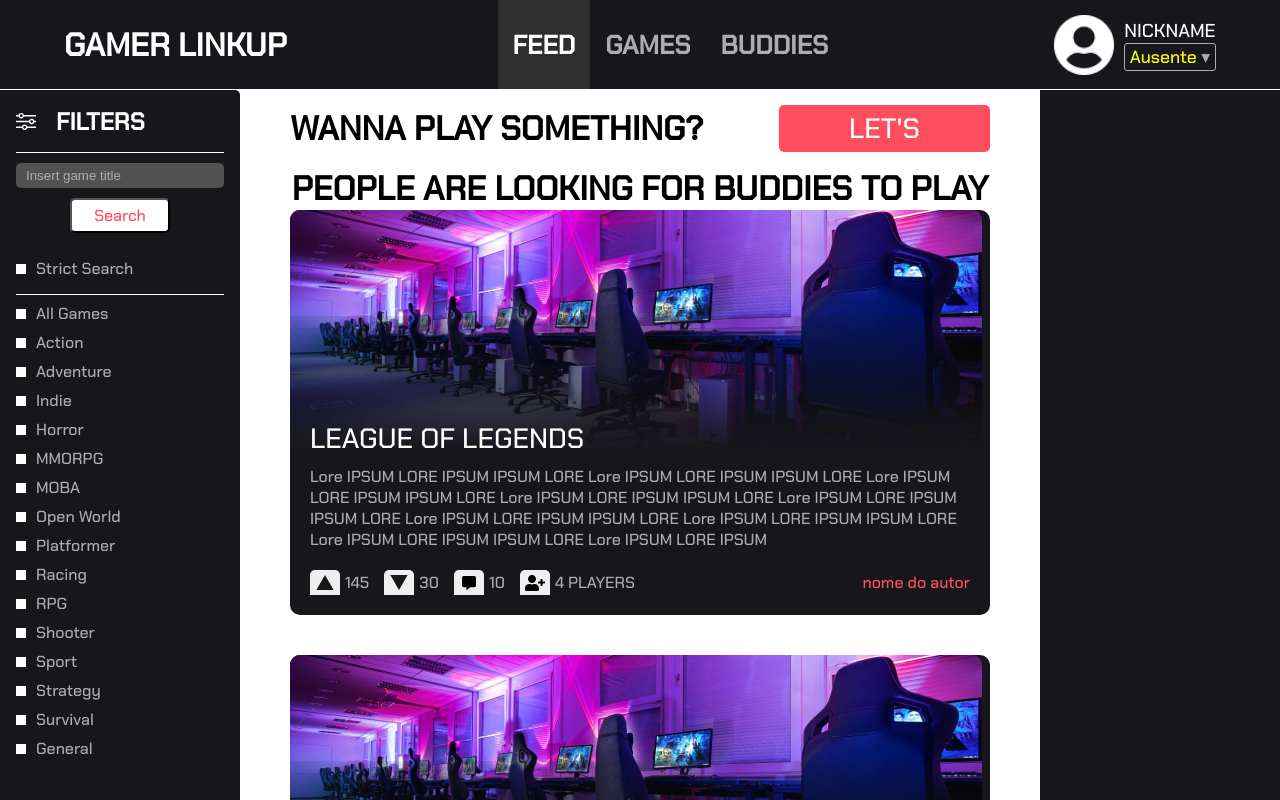
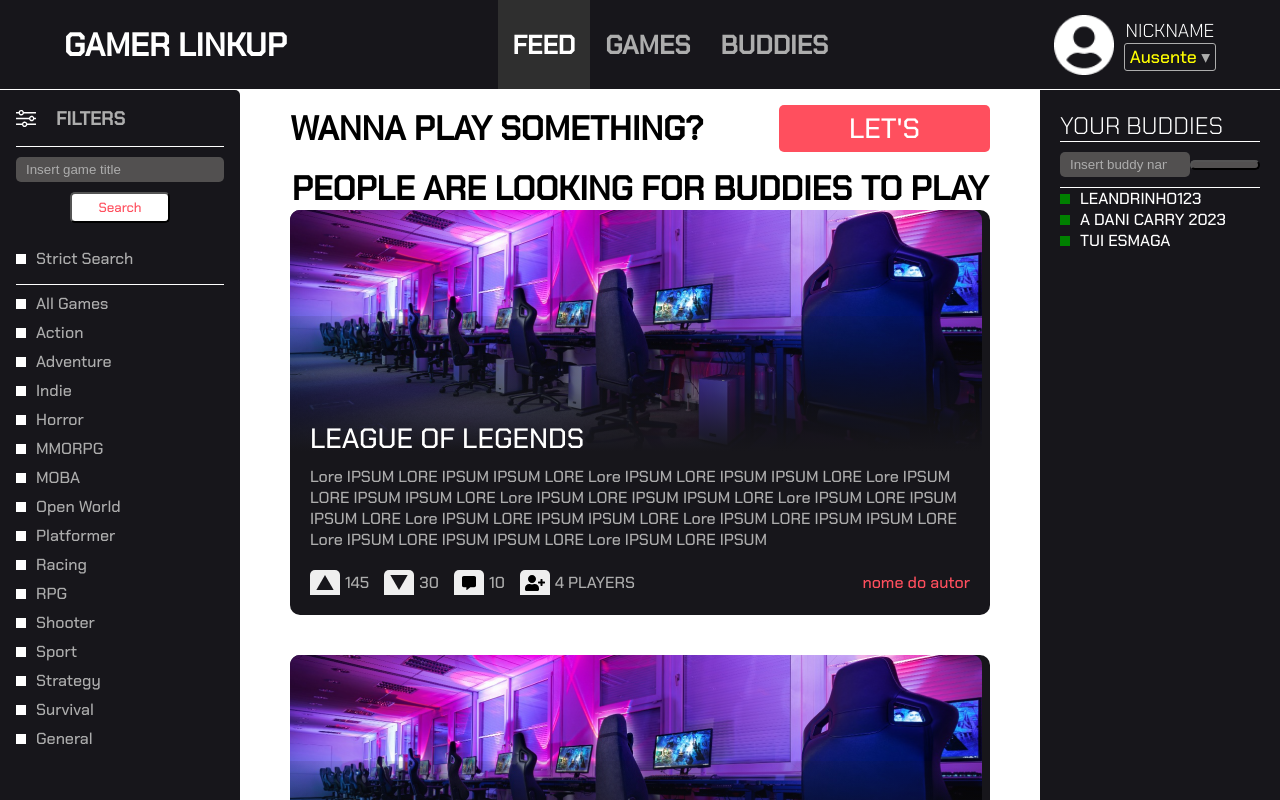
Before and after one commit to Jamajal/Gamer-Linkup, a React (Vite) app in the folder frontend/: page / in a window 1280 px wide. Shown: the top 800 px of the page. Built offline with nearby package versions, Linux system fonts and the light colour scheme.

Commit message:
criando e estilizando o componente chat

```diff
--- a/frontend/src/components/Chat/Chat.scss
+++ b/frontend/src/components/Chat/Chat.scss
@@ -1,10 +1,82 @@
-.app__chat {
+.chat {
     position: fixed;
     right: 0;
-
     height: 100vh;
     width: 240px;
+    padding: 20px;
 
     background-color: var(--black-color);
 
+    font-family: var(--font-base);
+    font-weight: 500;
+    color: var(--white-color);
+
+    h2 {
+        font-weight: 300;
+        border-bottom: 1px solid var(--white-color);
+    }
+
+
+
 }
+
+.chat__search {
+    display: flex;
+    align-items: center;
+    padding: 10px 0px;
+
+    border-bottom: 1px solid var(--white-color);
+
+    input {
+        padding: 5px 10px;
+        width: 100%;
+
+        background-color: var(--gray-color);
+        color: var(--white-color);
+
+        border: none;
+        border-radius: 5px;
+
+        &::placeholder {
+            color: var(--lightGray-color);
+        }
+
+        &:focus {
+            outline: none;
+        }
+    }
+
+    button {
+        width: 100px;
+        padding: 3px 10px;
+        border-radius: 5px;
+        font-family: var(--font-base);
+        color: var(--highlight-color);
+        background-color: var(--gray-color);
+        transition: background-color .3s linear,color .3s linear;
+
+        &:hover {
+            background-color: var(--highlight-color);
+            color: var(--white-color);
+        }
+    }
+}
+
+ul {
+    list-style: none;
+
+
+    li {
+        display: flex;
+        align-items: center;
+        gap: 10px;
+
+
+        div {
+            background-color: green;
+            height: 10px;
+            width: 10px;
+
+        }
+    }
+}
--- a/frontend/src/components/Chat/Chat.tsx
+++ b/frontend/src/components/Chat/Chat.tsx
@@ -1,9 +1,20 @@
 import './Chat.scss'
+import searchIcon from '../../assets/search-icon.png'
 
 const Chat = () => {
   return (
-    <section className='app__chat'>
-
+    <section className='chat'>
+      <h2>YOUR BUDDIES</h2>
+      <div className='chat__search'>
+        <input type='search' placeholder='Insert buddy name'>
+        </input>
+        <button></button>
+      </div>
+      <ul>
+        <li><div/>LEANDRINHO123</li>
+        <li><div/>A DANI CARRY 2023</li>
+        <li><div/>TUI ESMAGA</li>
+      </ul>
     </section>
   )
 }
--- a/frontend/src/components/Filters/Filters.scss
+++ b/frontend/src/components/Filters/Filters.scss
@@ -1,36 +1,5 @@
-$primary-color: var(--black-color);
-
-@mixin device($d) {
-    @if device == mobile {
-        @media (max-width: 300px) {
-            @content
-        }
-    }
-
-    @if device == tablet {
-        @media (max-width: 600px) {
-            @content
-        }
-    }
-
-    @if device == desktop {
-        @media (max-width: 900px) {
-            @content
-        }
-    }
-}
-
-@mixin title-large {
-    font-size: 1.5em;
-    font-weight: 700;
-    font-family: var(--font-base);
-    color: var(--white-color);
-}
-
-
-
 .app__filters {
-    background-color: $primary-color;
+    background-color: var(--black-color);
     color: var(--lightGray-color);
     font-family: var(--font-base);
 
@@ -49,10 +18,6 @@ $primary-color: var(--black-color);
 
         border-bottom: 1px solid var(--white-color);
         padding-bottom: 15px;
-
-        h3 {
-            @include title-large;
-        }
     }
 
 
@@ -122,7 +87,7 @@ $primary-color: var(--black-color);
         width: 100px;
         padding: 5px 10px;
         border-radius: 5px;
-        font: var(--font-base);
+        font-family: var(--font-base);
         color: var(--highlight-color);
         background-color: var(--white-color);
         transition: background-color .3s linear,color .3s linear;
--- a/frontend/src/index.css
+++ b/frontend/src/index.css
@@ -1,4 +1,4 @@
-@import url('https://fonts.googleapis.com/css2?family=Chakra+Petch:wght@500&display=swap');
+@import url('https://fonts.googleapis.com/css2?family=Chakra+Petch:wght@300;500&display=swap');
 
 :root {
   --font-base: 'Chakra Petch', sans-serif;
```
Also changed, not shown: frontend/src/assets/search-icon.png (added).
